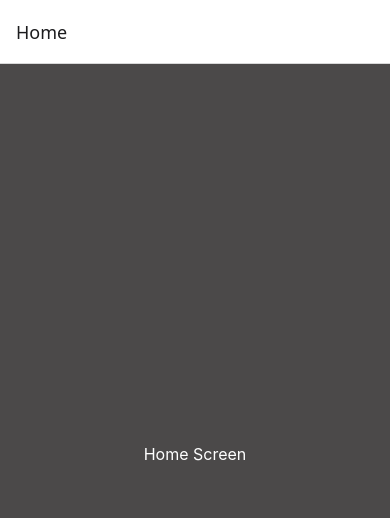
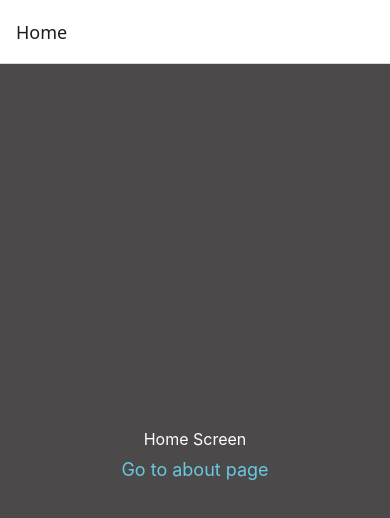
Before and after one commit to TomLayan1/React-Native, a React Native app: screen /Home in a window 390 px wide. Shown: the top 518 px of the page. Built offline with nearby package versions, Linux system fonts and the light colour scheme.

Commit message:
Learnt how to use the useNavigation hook to navigate between screens

```diff
--- a/navigation/RootStack.tsx
+++ b/navigation/RootStack.tsx
@@ -1,6 +1,11 @@
 import { createNativeStackNavigator } from "@react-navigation/native-stack";
 import { HomeScreen } from "../screens/HomeScreen";
 import { AboutScreen } from "../screens/AboutScreen";
+
+export type RootStackParamList = {
+  Home: undefined,
+  About: undefined
+}
 
 const Stack = createNativeStackNavigator();
 
--- a/screens/AboutScreen.tsx
+++ b/screens/AboutScreen.tsx
@@ -1,9 +1,19 @@
-import { StyleSheet, Text, View } from "react-native"
+import { Pressable, StyleSheet, Text, View } from "react-native"
+import { NativeStackNavigationProp, NativeStackScreenProps } from "@react-navigation/native-stack"
+import { RootStackParamList } from "../navigation/RootStack"
+import { useNavigation } from "@react-navigation/native"
+
+type AboutScreenNavProps = NativeStackNavigationProp<RootStackParamList, "About">
 
 export const AboutScreen = () => {
+  const navigation = useNavigation<AboutScreenNavProps>();
+
   return (
     <View style={styles.container}>
       <Text style={styles.text}>About Screen</Text>
+      <Pressable onPress={() => navigation.navigate("Home") }>
+        <Text style={styles.nav}>Go to home page</Text>
+      </Pressable>
     </View>
   )
 }
@@ -17,6 +27,11 @@ const styles = StyleSheet.create({
   },
   text: {
     color: "#ffffff",
-    fontSize: 16
+    fontSize: 16,
+     marginBottom: 10
+  },
+  nav: {
+    color: "#67c9e2ff",
+    fontSize: 18
   }
 })
--- a/screens/HomeScreen.tsx
+++ b/screens/HomeScreen.tsx
@@ -1,9 +1,21 @@
-import { StyleSheet, Text, View } from "react-native"
+import { Pressable, StyleSheet, Text, View } from "react-native"
+import { NativeStackNavigationProp } from "@react-navigation/native-stack"
+import { RootStackParamList } from "../navigation/RootStack";
+import { useNavigation } from "@react-navigation/native";
+
+
+
+type HomeScreenNavProp = NativeStackNavigationProp<RootStackParamList, "Home">;
 
 export const HomeScreen = () => {
+  const navigation = useNavigation<HomeScreenNavProp>();
+
   return (
     <View style={styles.container}>
       <Text style={styles.text}>Home Screen</Text>
+      <Pressable onPress={() => navigation.navigate("About") }>
+        <Text style={styles.nav}>Go to about page</Text>
+      </Pressable>
     </View>
   )
 }
@@ -17,6 +29,11 @@ const styles = StyleSheet.create({
   },
   text: {
     color: "#ffffff",
-    fontSize: 16
+    fontSize: 16,
+    marginBottom: 10
+  },
+  nav: {
+    color: "#67c9e2ff",
+    fontSize: 18
   }
 })
```
